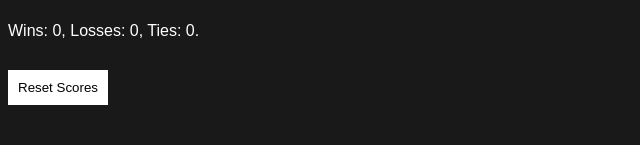
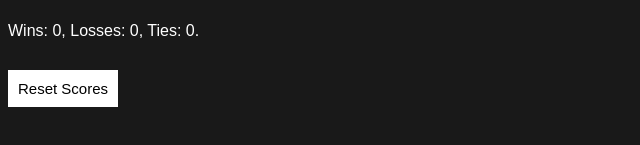
Before and after one commit to JDBVortex/Rock-Paper-Scissors, a plain HTML site: page index.html in a window 1280 px wide. Shown: the part 317-462 px from the top of the page, 0-640 px from the left. Drawn offline with Linux system fonts and the light colour scheme.

Commit message:
Fix font size for reset-score button
Updated font size for reset-score button.

```diff
--- a/10-rps-final.css
+++ b/10-rps-final.css
@@ -38,6 +38,6 @@
       padding: 10px;
       background-color: white;
       border: none;
-      font-size: 8px 15px;
+      font-size: 15px;
       cursor: pointer;
     }
```
